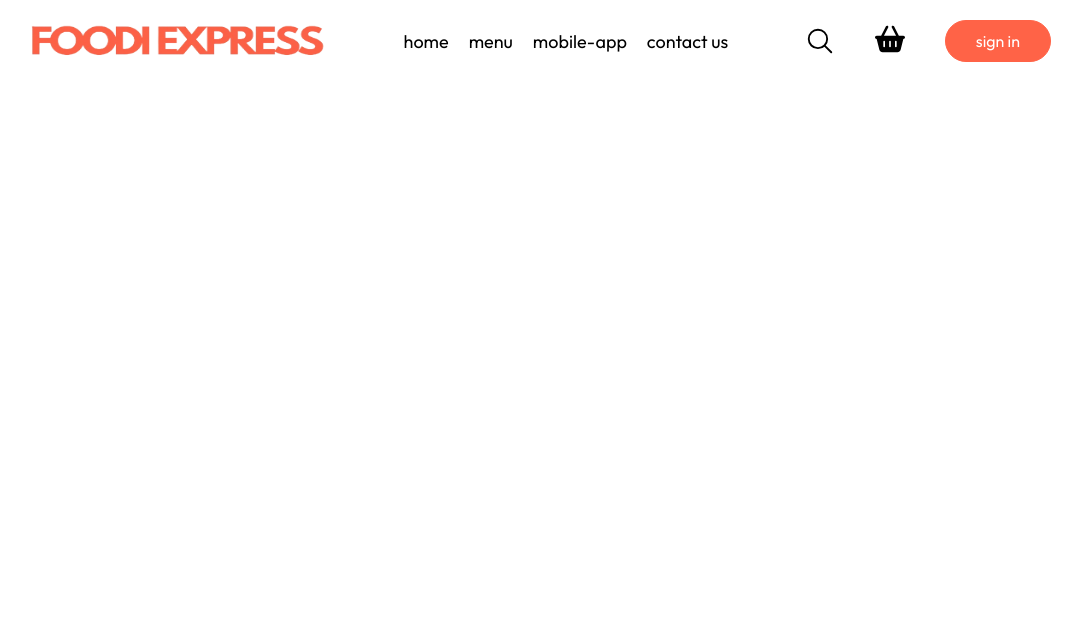
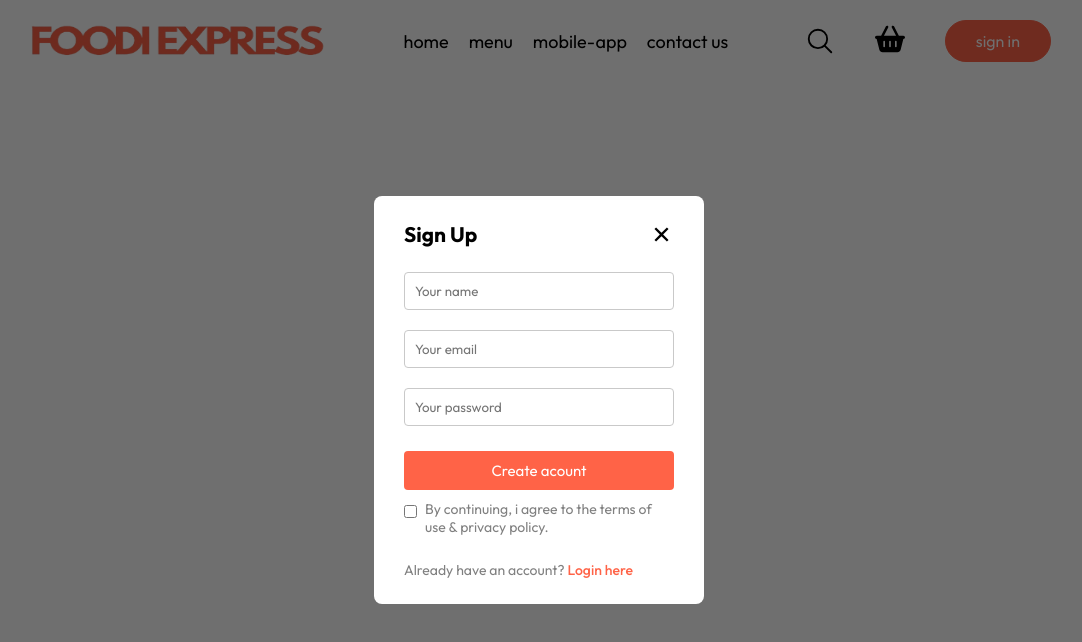
Before and after one commit to eric4477/foodie_express, a React (Vite) app in the folder frontend/: page / in a window 1280 px wide. Both pictures are taken after a click on the button "sign in". Shown: the top 642 px of the page, without its empty margins (101-1183 px from the left). Built offline with nearby package versions, Linux system fonts and the light colour scheme.

Commit message:
finished LogIn and SignUp

```diff
--- a/frontend/src/App.jsx
+++ b/frontend/src/App.jsx
@@ -1,11 +1,17 @@
 import "./App.css";
 import NavBar from "./components/NavBar/NavBar";
+import { useState } from "react";
+import LogIn from "./components/LogIn/LogIn";
 
 function App() {
+  const [showLogin, setShowLogin] = useState(false);
   return (
-    <div className="app">
-      <NavBar />
-    </div>
+    <>
+      {showLogin && <LogIn setShowLogin={setShowLogin} />}
+      <div className="app">
+        <NavBar setShowLogin={setShowLogin} />
+      </div>
+    </>
   );
 }
 
--- /dev/null
+++ b/frontend/src/components/LogIn/LogIn.css
@@ -0,0 +1,77 @@
+.login {
+  position: fixed;
+  z-index: 1;
+  width: 100%;
+  height: 100%;
+  background-color: var(--overlay);
+  display: grid;
+}
+
+.login-container {
+  place-self: center;
+  width: max(23vw, 330px);
+  color: #808080;
+  background-color: var(--white);
+  display: flex;
+  flex-direction: column;
+  gap: 25px;
+  padding: 25px 30px;
+  border-radius: 8px;
+  font-size: 14px;
+  animation: fadeIn 0.5s;
+}
+
+.login-header {
+  display: flex;
+  align-items: center;
+  justify-content: space-between;
+  color: var(--black);
+}
+
+.login-header svg {
+  font-size: 25px;
+  cursor: pointer;
+}
+
+.login-inputs {
+  display: flex;
+  flex-direction: column;
+  gap: 20px;
+}
+
+.login-inputs input {
+  outline: none;
+  border: 1px solid #c9c9c9;
+  padding: 10px;
+  border-radius: 4px;
+}
+
+.login-container button {
+  border: none;
+  padding: 10px;
+  border-radius: 4px;
+  color: var(--white);
+  background-color: tomato;
+  font-size: 15px;
+  cursor: pointer;
+  transition: all 0.3s;
+}
+.login-container button:hover {
+  opacity: 0.7;
+}
+
+.login-condition {
+  display: flex;
+  align-items: start;
+  gap: 8px;
+  margin-top: -15px;
+}
+.login-condition input {
+  margin-top: 5px;
+}
+
+.login p span {
+  color: tomato;
+  font-weight: 500;
+  cursor: pointer;
+}
--- /dev/null
+++ b/frontend/src/components/LogIn/LogIn.jsx
@@ -0,0 +1,42 @@
+import { useState } from "react";
+import "./LogIn.css";
+import { IoCloseSharp } from "react-icons/io5";
+
+function LogIn({ setShowLogin }) {
+  const [currState, setCurrState] = useState("Sign Up");
+  return (
+    <div className="login">
+      <form className="login-container">
+        <div className="login-header">
+          <h2>{currState}</h2>
+          <IoCloseSharp onClick={() => setShowLogin(false)} />
+        </div>
+        <div className="login-inputs">
+          {currState === "Sign Up" && (
+            <input type="text" placeholder="Your name" required />
+          )}
+          <input type="email" placeholder="Your email" required />
+          <input type="password" placeholder="Your password" required />
+        </div>
+        <button>{currState === "Sign Up" ? "Create acount" : "Login"}</button>
+        <div className="login-condition">
+          <input type="checkbox" required />
+          <p>By continuing, i agree to the terms of use & privacy policy.</p>
+        </div>
+        {currState === "Login" ? (
+          <p>
+            Create a new account?{" "}
+            <span onClick={() => setCurrState("Sign Up")}>Click here</span>
+          </p>
+        ) : (
+          <p>
+            Already have an account?{" "}
+            <span onClick={() => setCurrState("Login")}>Login here</span>
+          </p>
+        )}
+      </form>
+    </div>
+  );
+}
+
+export default LogIn;
--- a/frontend/src/components/NavBar/NavBar.jsx
+++ b/frontend/src/components/NavBar/NavBar.jsx
@@ -6,7 +6,7 @@
 import { StoreContext } from "../../context/StoreContext";
 import { Link } from "react-router-dom";
 
-function NavBar() {
+function NavBar({ setShowLogin }) {
   const { cartItems, getTotalItems } = useContext(StoreContext);
   let count = getTotalItems(cartItems);
 
@@ -45,7 +45,7 @@
             </div>
           )}
         </div>
-        <button>sign in</button>
+        <button onClick={() => setShowLogin(true)}>sign in</button>
       </div>
     </div>
   );
```
